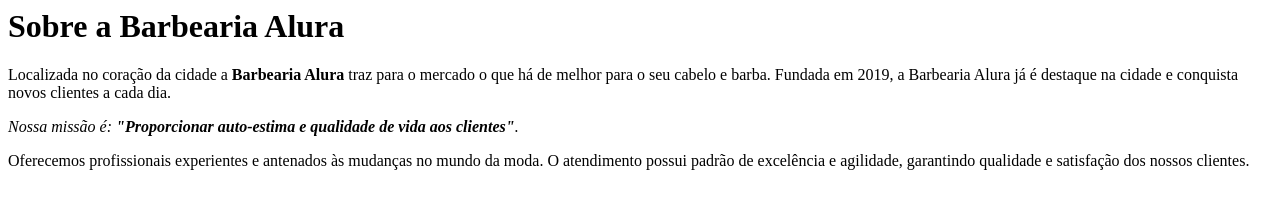
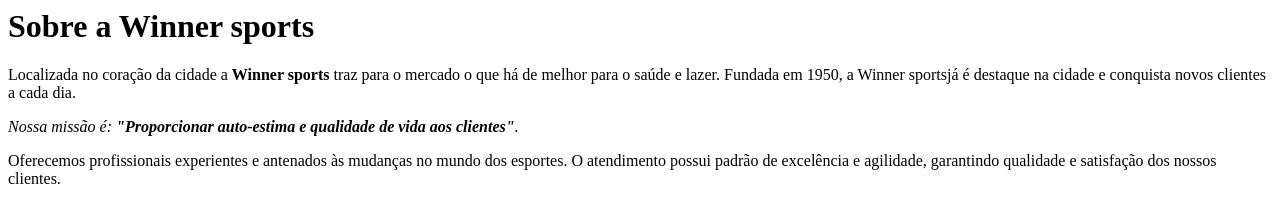
Before and after one commit to re23nato/html5css3, a plain HTML site: page Index.html in a window 1280 px wide. Drawn offline with Linux system fonts and the light colour scheme.

Commit message:
Update Index.html

```diff
--- a/Index.html
+++ b/Index.html
@@ -1,9 +1,9 @@
-<h1>Sobre a Barbearia Alura</h1>
+<h1>Sobre a Winner sports</h1>
 
-<p>Localizada no coração da cidade a <strong>Barbearia Alura</strong> traz para o mercado o que há de melhor para o seu cabelo e barba.
-Fundada em 2019, a Barbearia Alura já é destaque na cidade e conquista novos clientes a cada dia.</p>
+<p>Localizada no coração da cidade a <strong>Winner sports</strong> traz para o mercado o que há de melhor para o saúde e lazer.
+Fundada em 1950, a Winner sportsjá é destaque na cidade e conquista novos clientes a cada dia.</p>
 
 <p><em>Nossa missão é: <strong>"Proporcionar auto-estima e qualidade de vida aos clientes"</strong>.</em></p>
 
-<p>Oferecemos profissionais experientes e antenados às mudanças no mundo da moda.
+<p>Oferecemos profissionais experientes e antenados às mudanças no mundo dos esportes.
 O atendimento possui padrão de excelência e agilidade, garantindo qualidade e satisfação dos nossos clientes.</p>
```
